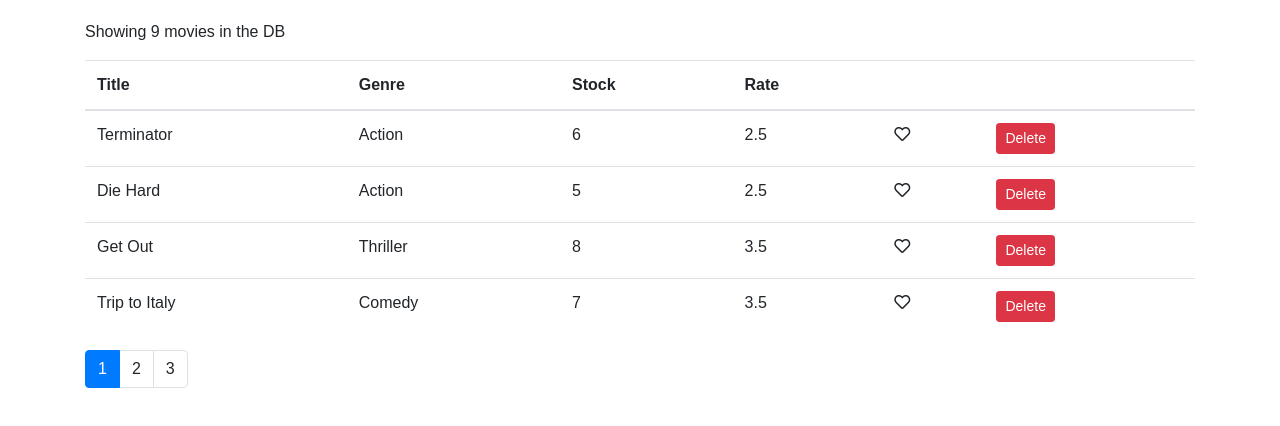
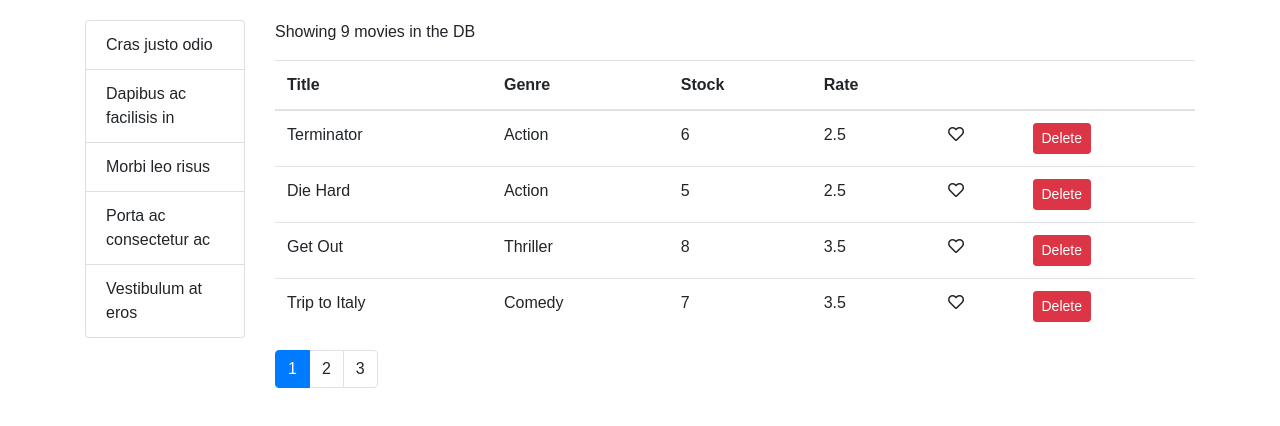
Before and after one commit to PabloYza/Vidly, a React (Create React App) app: page / in a window 1280 px wide. Shown: the top 426 px of the page. Built offline with nearby package versions, Linux system fonts and the light colour scheme.

Commit message:
Setting up the ListGroup component

```diff
--- /dev/null
+++ b/src/components/common/listGroup.js
@@ -0,0 +1,19 @@
+import React from 'react';
+
+
+const ListGroup = () => {
+
+  return (
+    <ul className="list-group">
+      <li className="list-group-item">Cras justo odio</li>
+      <li className="list-group-item">Dapibus ac facilisis in</li>
+      <li className="list-group-item">Morbi leo risus</li>
+      <li className="list-group-item">Porta ac consectetur ac</li>
+      <li className="list-group-item">Vestibulum at eros</li>
+  </ul>
+  );
+}
+
+
+
+export default ListGroup;
--- a/src/components/common/pagination.js
+++ b/src/components/common/pagination.js
@@ -26,8 +26,8 @@ const Pagination = props => {
   );
 }
 
-//Library that allows us to decide the type of the PROPS we receive, and if they are required or not
-Pagination.propTypes = { //in this case type .NUMBER for all
+//Library that lets decide the type of the PROPS we receive, and if they are required or not
+Pagination.propTypes = { //in this case- type .NUMBER for all
   itemsCount: PropTypes.number.isRequired,
   pageSize: PropTypes.number.isRequired,
   currentPage: PropTypes.number.isRequired,
--- a/src/components/movies.js
+++ b/src/components/movies.js
@@ -3,14 +3,21 @@ import { getMovies } from "../services/fakeMovieService";
 import Like from '../components/common/like';
 import Pagination from '../components/common/pagination';
 import { paginate } from '../utils/paginate';
-
+import { getGenres,  }  from '../services/fakeGenreService';
+import ListGroup from './common/listGroup';
 
 class Movies extends Component {
   state = {
-    movies: getMovies(),
+    movies: [],
     currentPage: 1,
-    pageSize: 4
+    pageSize: 4,
+    genres: []
   };
+
+  //This method will be called when an instance of this component is rendered in the DOM
+  componentDidMount() {
+    this.setState({ movies: getMovies(), genres: getGenres()});
+  }
 
   handleDelete = movie => {
     const movies = this.state.movies.filter(m => m._id !== movie._id);
@@ -29,16 +36,24 @@ class Movies extends Component {
     this.setState({ currentPage: page });
   };
 
+  handleGenreSelect = genre => {
+    console.log()
+  }
+
   render() {
     const { length: count } = this.state.movies;
-    const { pageSize, currentPage, movies: allMovies } = this.state;
+    const { pageSize, currentPage, movies: allMovies, genres } = this.state;
 
     if (count === 0) return <p>No movies on the DB</p>;
 
     const movies = paginate(allMovies, currentPage, pageSize);
 
     return (
-      <React.Fragment>
+      <div className='row'>
+        <div className='col-2'>
+          <ListGroup items={genres} onItemSelect={this.handleGenreSelect} />
+        </div>
+        <div className='col'>
           <p>Showing {count} movies in the DB</p>
           <table className="table">
             <thead>
@@ -72,7 +87,8 @@ class Movies extends Component {
             onPageChange={this.handlePageChange}
             currentPage={currentPage}
           />
-      </React.Fragment>
+        </div>
+      </div>
     )
   }
 }
```
Lines whose indentation alone changed are shown as unchanged.
